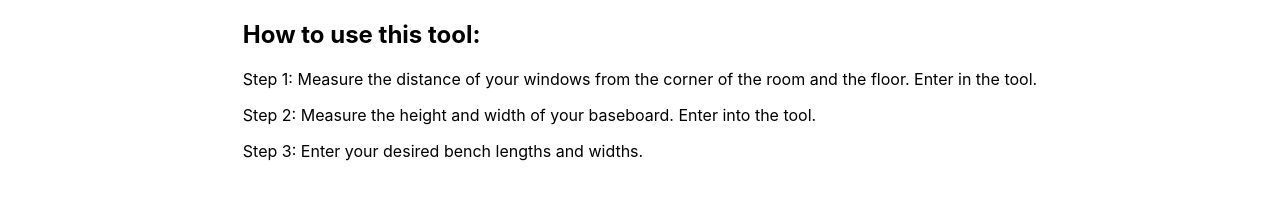
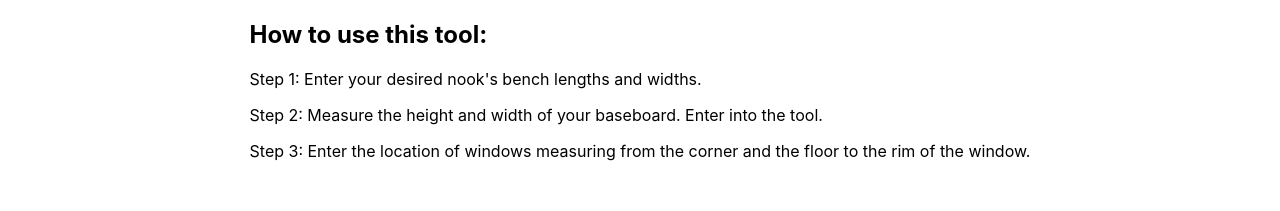
Before and after one commit to jessekauppila/custom_bench, a Next.js app: page / in a window 1280 px wide. Shown: the top 211 px of the page. Built offline with nearby package versions, Linux system fonts and the light colour scheme.

Commit message:
Made instructions better

```diff
--- a/pages/index.js
+++ b/pages/index.js
@@ -5,21 +5,23 @@ export default function Home() {
   return (
     <div className={styles.container}>
       <Head>
-        <title>Custom Bench</title>
+        <title>Custom Nook</title>
         {/* <link rel="icon" href="/favicon.ico" /> */}
       </Head>
 
       <div>
         <h2>How to use this tool:</h2>
         <p>
-          Step 1: Measure the distance of your windows from the corner
-          of the room and the floor. Enter in the tool.
+          Step 1: Enter your desired nook's bench lengths and widths.
         </p>
         <p>
           Step 2: Measure the height and width of your baseboard.
           Enter into the tool.
         </p>
-        <p>Step 3: Enter your desired bench lengths and widths.</p>
+        <p>
+          Step 3: Enter the location of windows measuring from the
+          corner and the floor to the rim of the window.
+        </p>
       </div>
 
       <main style={{ height: '100vh', width: '90%' }}>
```
